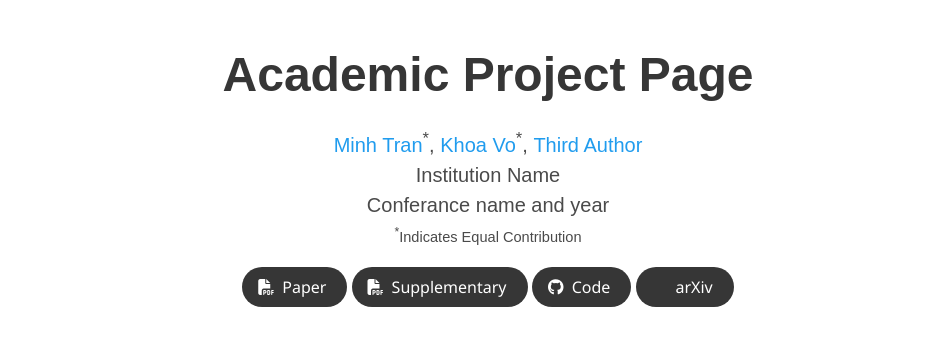
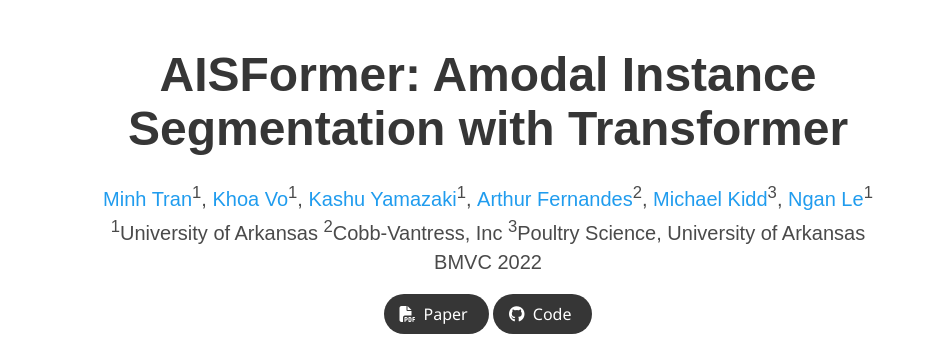
Before and after one commit to UARK-AICV/AISFormer, a plain HTML site: page index.html in a window 1280 px wide. Shown: the top 357 px of the page, without its empty margins (152-1095 px from the left). Drawn offline with nearby package versions, Linux system fonts and the light colour scheme; some icons are missing; a web font is replaced by a local one.

Commit message:
first update

```diff
--- a/index.html
+++ b/index.html
@@ -52,28 +52,42 @@
       <div class="container is-max-desktop">
         <div class="columns is-centered">
           <div class="column has-text-centered">
-            <h1 class="title is-1 publication-title">Academic Project Page</h1>
+            <h1 class="title is-1 publication-title">AISFormer: Amodal Instance Segmentation with Transformer</h1>
             <div class="is-size-5 publication-authors">
                 <!-- Paper authors -->
               <span class="author-block">
-                <a href="trqminh.github.io" target="_blank">Minh Tran</a><sup>*</sup>,</span>
+                <a href="https://trqminh.github.io/" target="_blank">Minh Tran</a><sup>1</sup>,
+              </span>
               <span class="author-block">
-                  <a href="SECOND AUTHOR PERSONAL LINK" target="_blank">Khoa Vo</a><sup>*</sup>,</span>
+                <a href="https://vhvkhoa.github.io/" target="_blank">Khoa Vo</a><sup>1</sup>,
+              </span>
               <span class="author-block">
-                    <a href="THIRD AUTHOR PERSONAL LINK" target="_blank">Third Author</a>
+                <a href="" target="_blank">Kashu Yamazaki</a><sup>1</sup>,
+              </span>
+              <span class="author-block">
+                <a href="" target="_blank">Arthur Fernandes</a><sup>2</sup>,
+              </span>
+              <span class="author-block">
+                <a href="" target="_blank">Michael Kidd</a><sup>3</sup>,
+              </span>
+              <span class="author-block">
+                <a href="https://uark-aicv.github.io/" target="_blank">Ngan Le</a><sup>1</sup>
               </span>
             </div>
 
             <div class="is-size-5 publication-authors">
-                    <span class="author-block">Institution Name<br>Conferance name and year</span>
-                    <span class="eql-cntrb"><small><br><sup>*</sup>Indicates Equal Contribution</small></span>
+              <span class="author-block"><sup>1</sup>University of Arkansas</span>
+              <span class="author-block"><sup>2</sup>Cobb-Vantress, Inc</span>
+              <span class="author-block"><sup>3</sup>Poultry Science, University of Arkansas</span>
+              <br>
+              <span class="author-block">BMVC 2022</span>
             </div>
 
                   <div class="column has-text-centered">
                     <div class="publication-links">
                          <!-- Arxiv PDF link -->
                       <span class="link-block">
-                        <a href="https://arxiv.org/pdf/<ARXIV PAPER ID>.pdf" target="_blank"
+                        <a href="https://arxiv.org/pdf/2210.06323" target="_blank"
                         class="external-link button is-normal is-rounded is-dark">
                         <span class="icon">
                           <i class="fas fa-file-pdf"></i>
@@ -82,20 +96,9 @@
                       </a>
                     </span>
 
-                    <!-- Supplementary PDF link -->
-                    <span class="link-block">
-                      <a href="static/pdfs/supplementary_material.pdf" target="_blank"
-                      class="external-link button is-normal is-rounded is-dark">
-                      <span class="icon">
-                        <i class="fas fa-file-pdf"></i>
-                      </span>
-                      <span>Supplementary</span>
-                    </a>
-                  </span>
-
                   <!-- Github link -->
                   <span class="link-block">
-                    <a href="https://github.com/YOUR REPO HERE" target="_blank"
+                    <a href="https://github.com/UARK-AICV/AISFormer" target="_blank"
                     class="external-link button is-normal is-rounded is-dark">
                     <span class="icon">
                       <i class="fab fa-github"></i>
@@ -104,16 +107,6 @@
                   </a>
                 </span>
 
-                <!-- ArXiv abstract Link -->
-                <span class="link-block">
-                  <a href="https://arxiv.org/abs/<ARXIV PAPER ID>" target="_blank"
-                  class="external-link button is-normal is-rounded is-dark">
-                  <span class="icon">
-                    <i class="ai ai-arxiv"></i>
-                  </span>
-                  <span>arXiv</span>
-                </a>
-              </span>
             </div>
           </div>
         </div>
```
Lines whose indentation alone changed are shown as unchanged.
